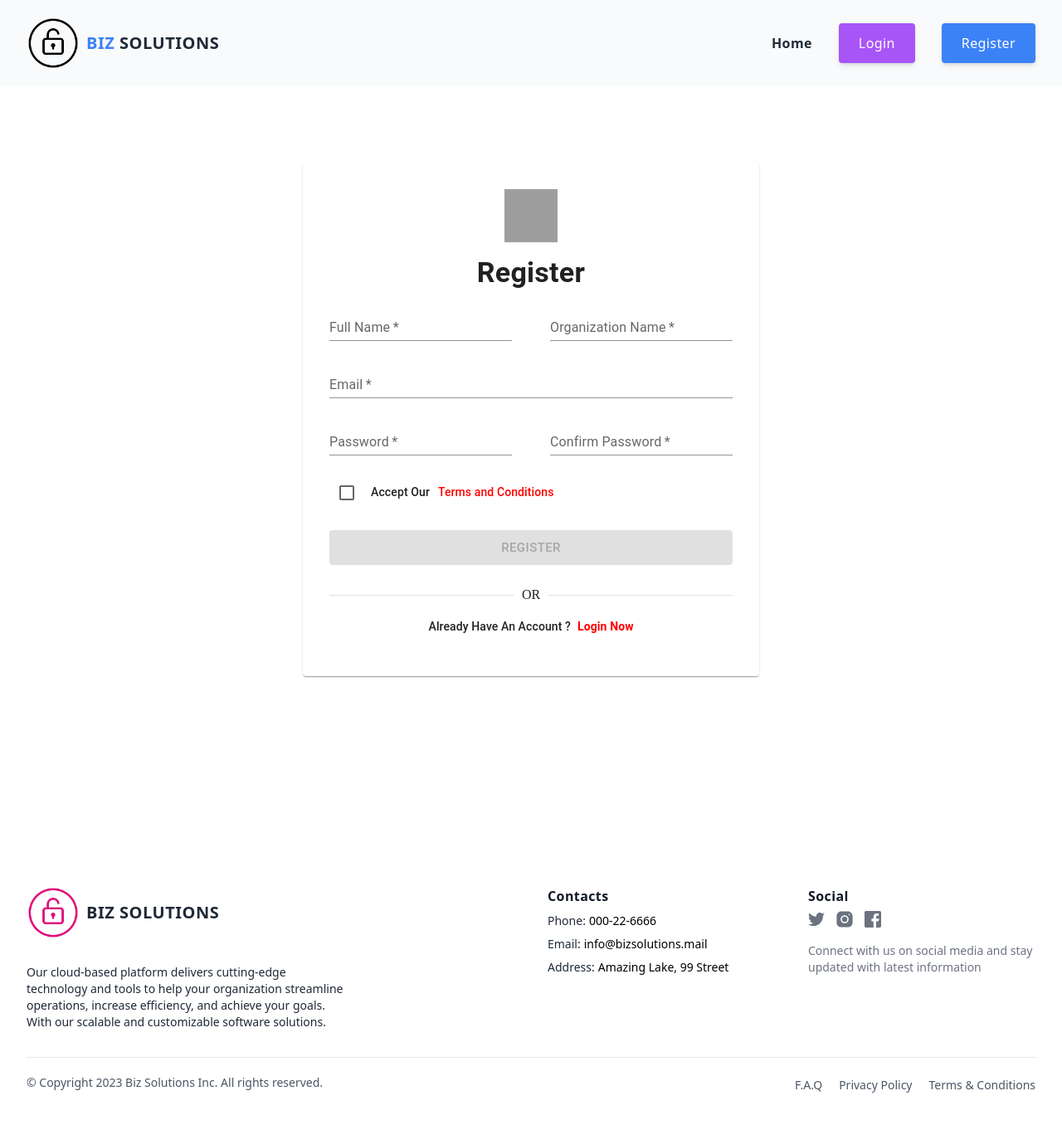
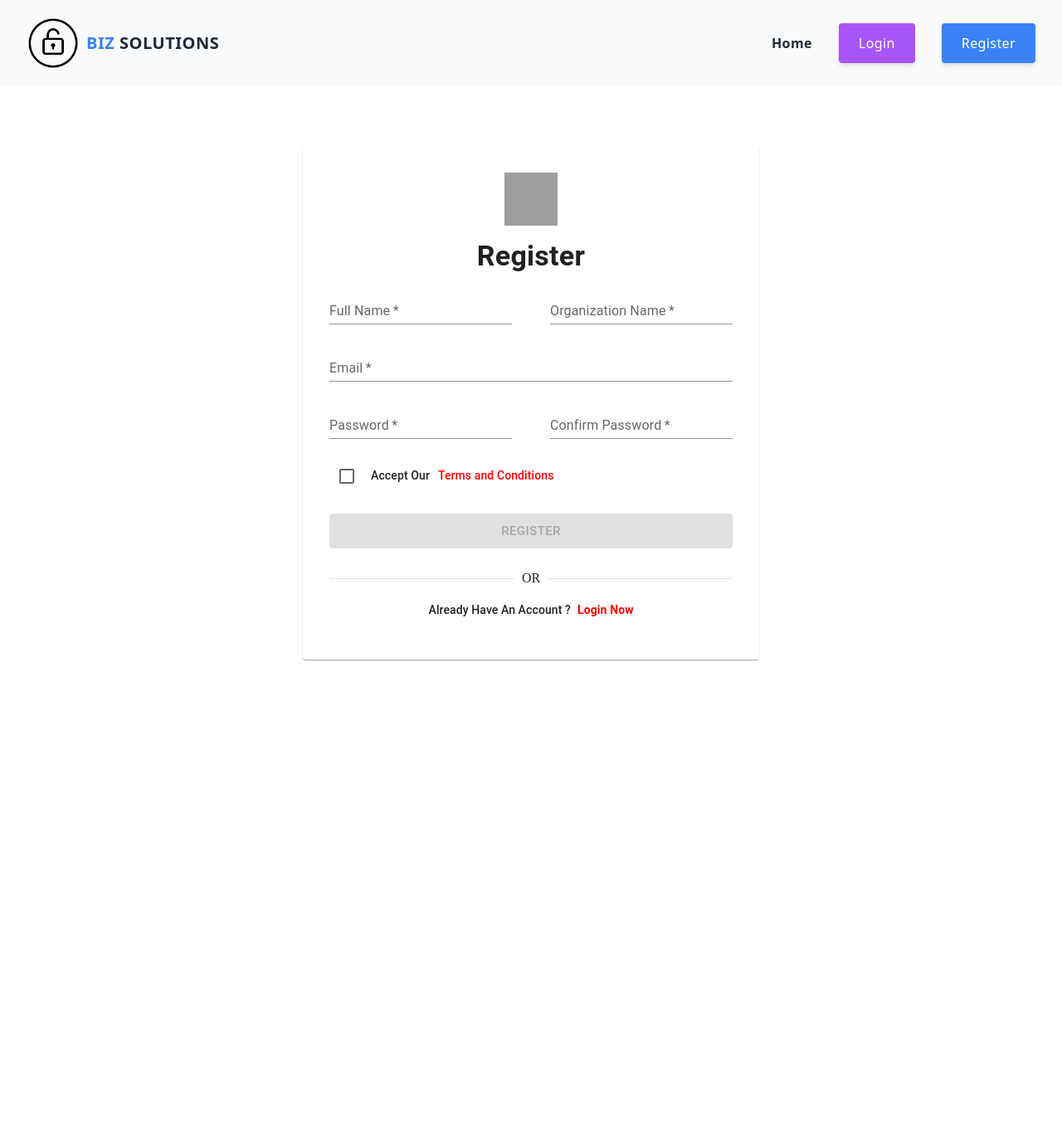
Before and after one commit to anowarzz/biz-solutions-frontend, a React (Vite) app: page /register in a window 1280 px wide. Shown: the top 1356 px of the page at 83% size. After the commit the page ends 824 px from the top, so only its background shows below. Built offline with nearby package versions, Linux system fonts and the light colour scheme; grey boxes are pictures that could not be loaded.

Commit message:
modified register page footer issue

```diff
--- a/src/Shared/Footer/Footer.jsx
+++ b/src/Shared/Footer/Footer.jsx
@@ -5,7 +5,7 @@ import Lock from "../../assets/lock-2.png"
 
 const Footer = () => {
     return (
-              <div className="px-4 pt-16 mx-auto sm:max-w-xl md:max-w-full lg:max-w-screen-xl md:px-24 lg:px-8">
+              <div className="px-4 pt-8 mt-32 mx-auto sm:max-w-xl md:max-w-full lg:max-w-screen-xl md:px-24 lg:px-8">
                 <div className="grid gap-10 row-gap-6 mb-8 sm:grid-cols-2 lg:grid-cols-4">
                   <div className="sm:col-span-2">
                     <Link
--- a/src/layouts/MainLayout.jsx
+++ b/src/layouts/MainLayout.jsx
@@ -8,7 +8,7 @@ const MainLayout = () => {
         <div>
             <Navbar />
             <Outlet />
-            <Footer />
+
         </div>
     );
 };
--- a/src/pages/HomePage/HomePage.jsx
+++ b/src/pages/HomePage/HomePage.jsx
@@ -1,10 +1,13 @@
 import React from 'react';
 import HeroSection from '../../components/HeroSection/HeroSection';
+import Footer from '../../Shared/Footer/Footer';
 
 const HomePage = () => {
     return (
         <>
             <HeroSection />
+
+            <Footer />
         </>
     );
 };
--- a/src/pages/Login/Login.jsx
+++ b/src/pages/Login/Login.jsx
@@ -21,19 +21,10 @@ const Login = () => {
     const email = loginInfo.email;
     const password = loginInfo.password;
 
+    console.log(email, password);
+
     if (email !== "" || password !== "") {
-      setLoading(true);
-      logIn(email, password)
-        .then((result) => {
-          const user = result.user;
-          setUser(user);
-          setLoading(false);
-        })
-        .catch((err) => {
-          console.log(err);
-          setError(err.message);
-          setLoading(false);
-        });
+
     }
   };
 
--- a/src/pages/Register/Register.jsx
+++ b/src/pages/Register/Register.jsx
@@ -20,7 +20,6 @@ const Register = () => {
     name: "",
     orgName: "",
     email: "",
-    // accountType: "",
     password: "",
     confirmPassword: "",
     terms: false,
@@ -37,6 +36,8 @@ const Register = () => {
     const name = userInfo.name;
     const email = userInfo.email;
     const password = userInfo.password;
+   const terms = userInfo.terms ;
+   const orgName = userInfo.orgName ;
 
     if (!/^\w+([.-]?\w+)*@\w+([.-]?\w+)*(\.\w{2,3})+$/.test(email)) {
       setError("Please Provide a Valid Email");
@@ -55,22 +56,25 @@ const Register = () => {
       setLoading(false);
       return;
     }
+
+    console.log(name, email, password, terms, orgName);
   };
 
   return (
     <Box
       sx={{
         width: "100%",
-        margin: "60px auto 200px ",
+        margin: "40px auto",
         boxShadow: "inherit",
         display: "flex",
         justifyContent: "center",
         alignItems: "center",
         height: "80vh",
         padding: "2rem",
+        zIndex: 10,
       }}
     >
-      <Stack width="550px" margin="auto">
+      <Stack width="550px" margin="auto" zIndex={2}>
         <Paper
           sx={{
             paddingTop: "1rem",
```
